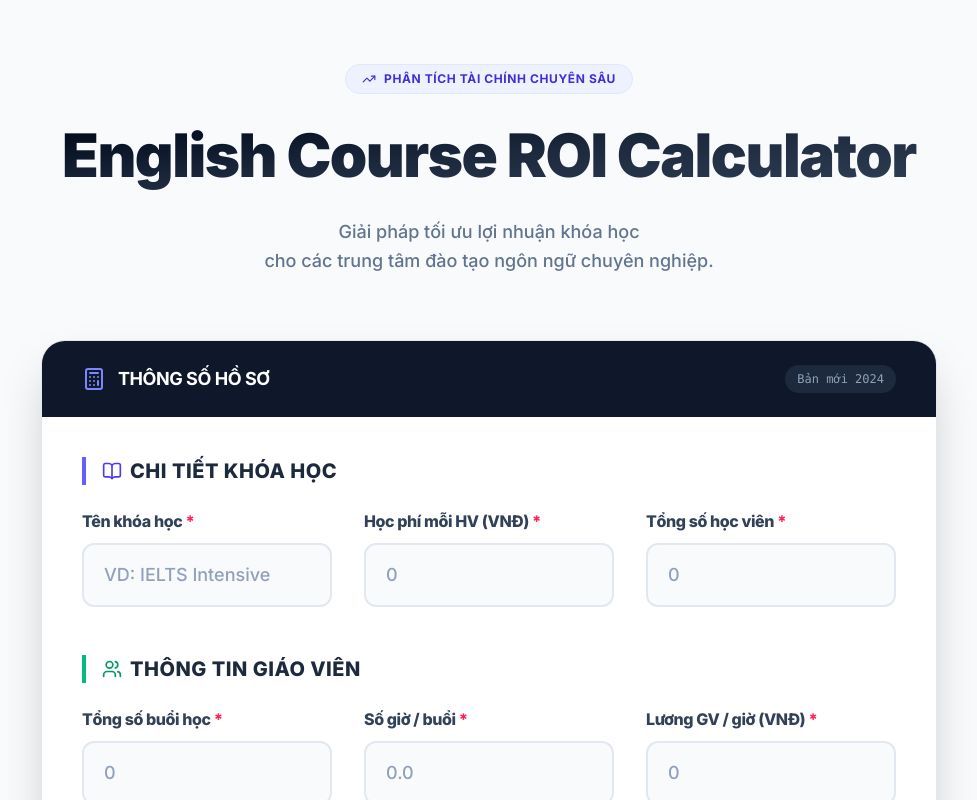
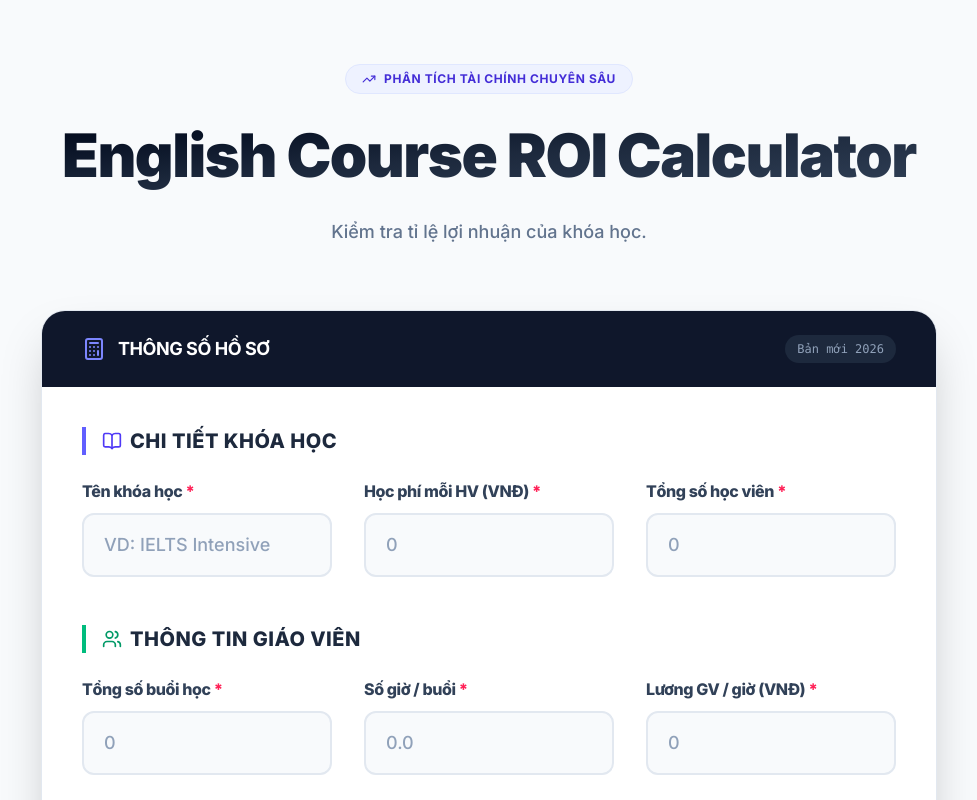
Before and after one commit to cuonglhv-code/ROI-calculator, a Next.js app: page / in a window 1280 px wide. Shown: the top 800 px of the page, without its empty margins (151-1128 px from the left). Built offline with nearby package versions, Linux system fonts and the light colour scheme.

Commit message:
Update page.tsx

```diff
--- a/app/page.tsx
+++ b/app/page.tsx
@@ -143,8 +143,7 @@ export default function ROICalculator() {
               English Course <br className="sm:hidden" /> ROI Calculator
             </h1>
             <p className="max-w-xl mx-auto text-lg text-slate-500 font-medium leading-relaxed">
-              Giải pháp tối ưu lợi nhuận khóa học <br className="hidden md:inline" />
-              cho các trung tâm đào tạo ngôn ngữ chuyên nghiệp.
+              Kiểm tra tỉ lệ lợi nhuận của khóa học. <br className="hidden md:inline" />
             </p>
           </motion.div>
         </header>
@@ -161,7 +160,7 @@ export default function ROICalculator() {
                   <Calculator className="w-6 h-6 text-indigo-400" />
                   <span className="font-bold text-lg tracking-tight uppercase">Thông số hồ sơ</span>
                 </div>
-                {!results && <span className="text-xs bg-slate-800 px-3 py-1.5 rounded-full text-slate-400 font-mono">Bản mới 2024</span>}
+                {!results && <span className="text-xs bg-slate-800 px-3 py-1.5 rounded-full text-slate-400 font-mono">Bản mới 2026</span>}
               </div>
 
               <form onSubmit={handleSubmit} className="p-10 space-y-12">
```
